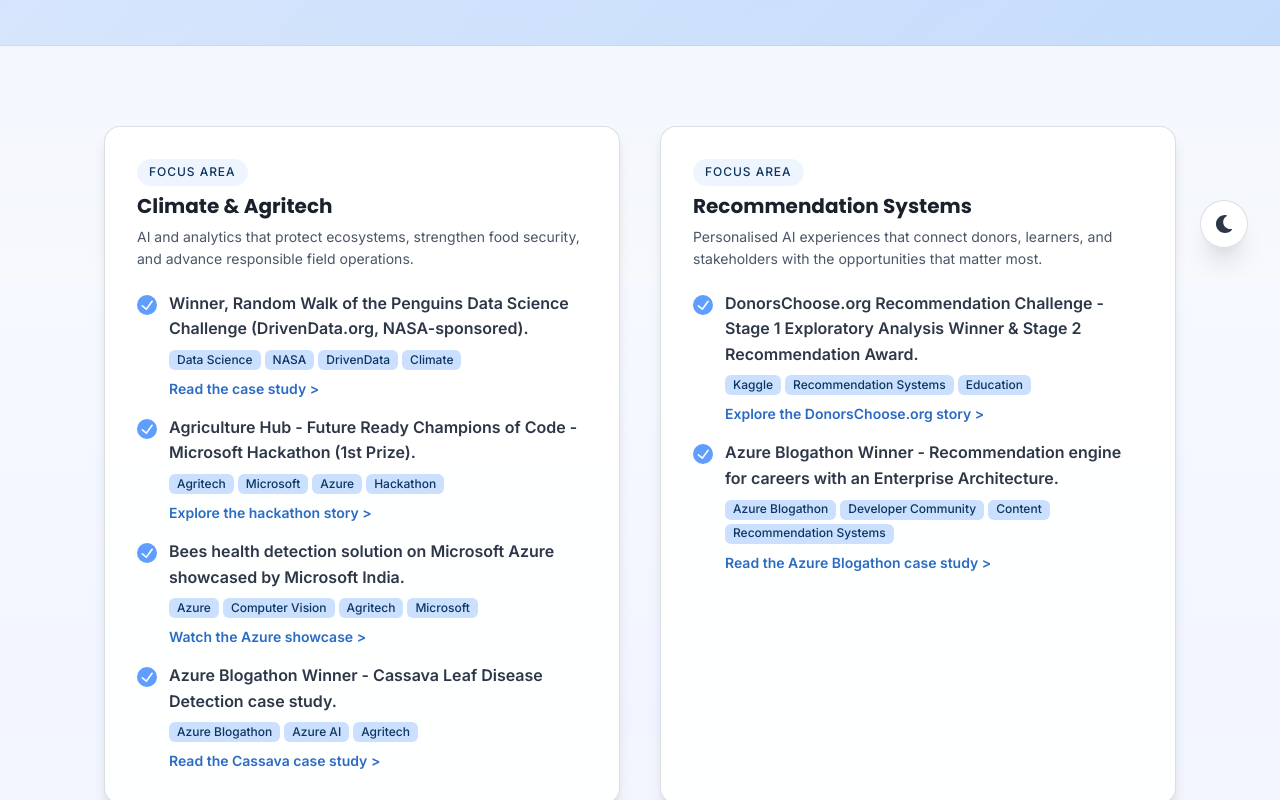
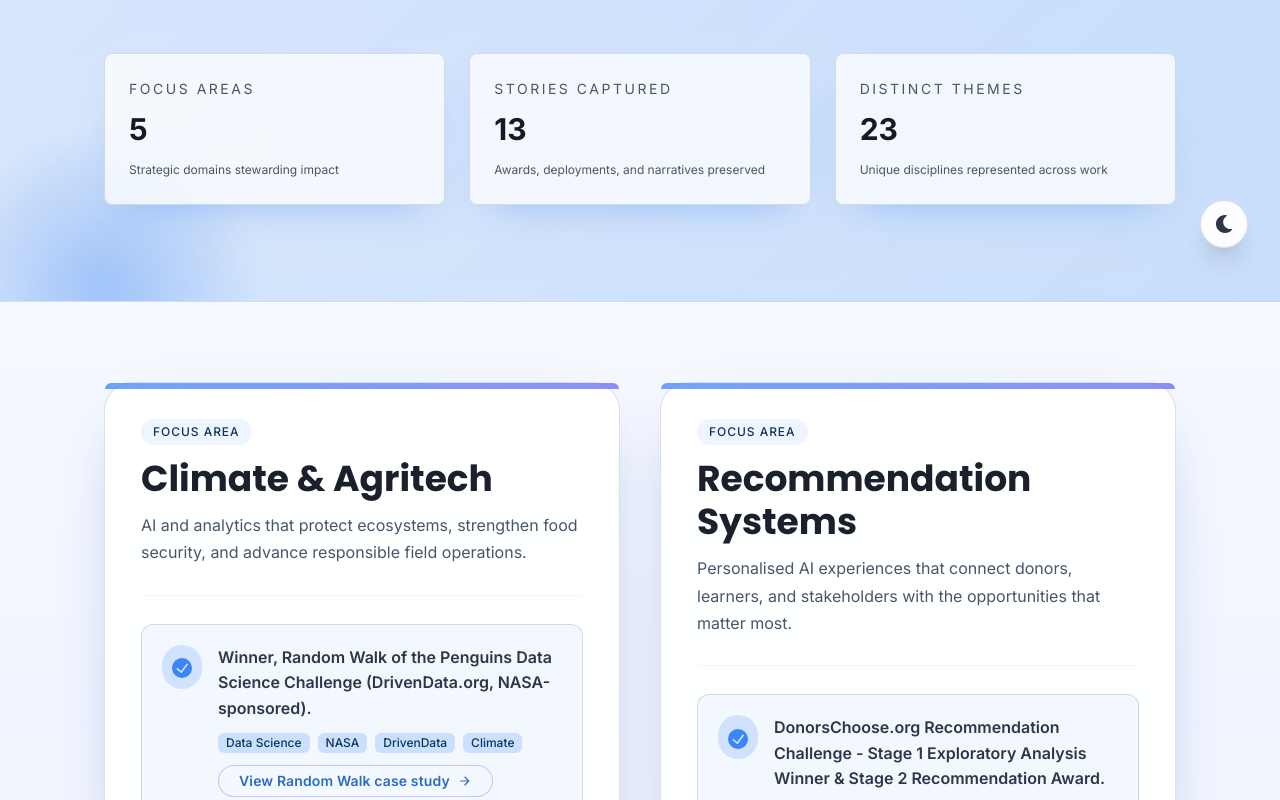
Before and after one commit to ambarishg/AmbarishWEBSITE, a React (Vite) app: page /highlights in a window 1280 px wide. Shown: the part 520-1320 px from the top of the page. Built offline with nearby package versions, Linux system fonts and the light colour scheme.

Commit message:
Rearrange the Highlights

```diff
--- a/src/pages/Highlights.jsx
+++ b/src/pages/Highlights.jsx
@@ -3,7 +3,9 @@ import {
   Breadcrumb,
   BreadcrumbItem,
   BreadcrumbLink,
+  Button,
   Container,
+  Divider,
   Heading,
   Icon,
   SimpleGrid,
@@ -13,68 +15,68 @@ import {
   Wrap,
   useColorModeValue
 } from '@chakra-ui/react';
-import { CheckCircleIcon } from '@chakra-ui/icons';
+import { ArrowForwardIcon, CheckCircleIcon } from '@chakra-ui/icons';
 import { Link as RouterLink } from 'react-router-dom';
 import { achievements } from '../data/profile.js';
 
 const linkForHighlight = (description) => {
   if (description.includes('Random Walk of the Penguins')) {
     return {
-      label: 'Read the case study >',
+      label: 'View Random Walk case study',
       to: '/highlights/random-walk-of-the-penguins'
     };
   }
   if (description.includes('Bees health detection solution')) {
     return {
-      label: 'Watch the Azure showcase >',
+      label: 'Watch the Azure showcase',
       to: '/highlights/bees-health-detection'
     };
   }
   if (description.includes('Future Ready Champions of Code')) {
     return {
-      label: 'Explore the hackathon story >',
+      label: 'View hackathon story',
       to: '/highlights/future-ready-champions'
     };
   }
   if (description.includes('DonorsChoose.org Recommendation Challenge')) {
     return {
-      label: 'Explore the DonorsChoose.org story >',
+      label: 'View DonorsChoose.org story',
       to: '/highlights/donors-choose-recommendation'
     };
   }
   if (description.includes('Kiva Crowd Funding Data Challenge')) {
     return {
-      label: 'Explore the Kiva analytics story >',
+      label: 'View Kiva analytics story',
       to: '/highlights/kiva-crowdfunding-analysis'
     };
   }
   if (description.includes('Recommendation engine for careers with an Enterprise Architecture')) {
     return {
-      label: 'Read the Azure Blogathon case study >',
+      label: 'View Azure Blogathon case study',
       to: '/highlights/azure-blogathon-champion'
     };
   }
   if (description.includes('Cassava Leaf Disease Detection')) {
     return {
-      label: 'Read the Cassava case study >',
+      label: 'View Cassava case study',
       to: '/highlights/azure-blogathon-cassava'
     };
   }
   if (description.includes('Kaggle Weekly Kernel Award on African Conflicts Data Visualization')) {
     return {
-      label: 'Explore the African Conflicts visualisation >',
+      label: 'View African Conflicts visualisation',
       to: '/highlights/african-conflicts-visualisation'
     };
   }
   if (description.includes('Center for Policing Equity (CPE) Hackathon Winner')) {
     return {
-      label: 'See the policing equity insights >',
+      label: 'View policing equity insights',
       to: '/highlights/cpe-equity-visualisation'
     };
   }
   if (description.includes('DST Geospatial Hackathon 2023 Winner')) {
     return {
-      label: 'Explore the Socio Economic Hub story >',
+      label: 'View Socio Economic Hub story',
       to: '/highlights/dst-geospatial-hackathon'
     };
   }
@@ -89,17 +91,105 @@ const Highlights = () => {
   const breadcrumbColor = useColorModeValue('gray.500', 'gray.400');
   const cardBg = useColorModeValue('whiteAlpha.900', 'rgba(15,23,42,0.88)');
   const border = useColorModeValue('rgba(148,163,184,0.35)', 'rgba(148,163,184,0.25)');
+  const accentGradient = useColorModeValue(
+    'linear-gradient(90deg, rgba(59,130,246,0.85) 0%, rgba(99,102,241,0.85) 100%)',
+    'linear-gradient(90deg, rgba(96,165,250,0.75) 0%, rgba(129,140,248,0.75) 100%)'
+  );
   const headingColor = useColorModeValue('gray.800', 'gray.100');
   const bodyColor = useColorModeValue('gray.700', 'gray.200');
   const subtle = useColorModeValue('gray.600', 'gray.400');
-  const linkColor = useColorModeValue('brand.600', 'brand.300');
   const tagBg = useColorModeValue('rgba(59,130,246,0.08)', 'rgba(59,130,246,0.18)');
+  const statCardBg = useColorModeValue('rgba(255,255,255,0.75)', 'rgba(15,23,42,0.75)');
+  const statBorder = useColorModeValue('rgba(148,163,184,0.35)', 'rgba(148,163,184,0.2)');
+  const statHeading = useColorModeValue('gray.900', 'gray.100');
+  const statSubtle = useColorModeValue('gray.600', 'gray.400');
+  const cardShadow = useColorModeValue(
+    '0 24px 65px -32px rgba(30,64,175,0.45)',
+    '0 24px 65px -32px rgba(30,64,175,0.75)'
+  );
+  const cardHoverShadow = useColorModeValue(
+    '0 32px 85px -30px rgba(30,64,175,0.55)',
+    '0 32px 85px -30px rgba(30,64,175,0.85)'
+  );
+  const itemBg = useColorModeValue('rgba(236,243,255,0.6)', 'rgba(20,24,35,0.75)');
+  const itemBorder = useColorModeValue('rgba(148,163,184,0.35)', 'rgba(148,163,184,0.25)');
+  const iconBg = useColorModeValue('rgba(59,130,246,0.18)', 'rgba(59,130,246,0.25)');
+  const iconColor = useColorModeValue('brand.500', 'brand.300');
+  const dividerColor = useColorModeValue('rgba(226,232,240,0.7)', 'rgba(74,85,104,0.55)');
+  const ctaBg = useColorModeValue('rgba(244,249,255,0.92)', 'rgba(30,41,59,0.88)');
+  const ctaHoverBg = useColorModeValue('rgba(231,244,255,0.96)', 'rgba(45,55,72,0.9)');
+  const ctaBorder = useColorModeValue('rgba(99,102,241,0.35)', 'rgba(147,197,253,0.45)');
+  const ctaText = useColorModeValue('brand.600', 'brand.200');
+  const ctaShadow = useColorModeValue(
+    '0 16px 35px -24px rgba(59,130,246,0.55)',
+    '0 16px 35px -20px rgba(129,140,248,0.55)'
+  );
+
+  const totalHighlights = achievements.reduce((sum, group) => {
+    const itemCount = group.items.reduce((count, item) => {
+      const description = typeof item === 'string' || item === null ? item : item.description;
+      return description ? count + 1 : count;
+    }, 0);
+    return sum + itemCount;
+  }, 0);
+
+  const allTags = new Set();
+  achievements.forEach((group) => {
+    group.items.forEach((item) => {
+      if (typeof item === 'object' && item !== null && Array.isArray(item.tags)) {
+        item.tags.forEach((tag) => allTags.add(tag));
+      }
+    });
+  });
+
+  const stats = [
+    {
+      label: 'Focus areas',
+      value: achievements.length,
+      description: 'Strategic domains stewarding impact'
+    },
+    {
+      label: 'Stories captured',
+      value: totalHighlights,
+      description: 'Awards, deployments, and narratives preserved'
+    },
+    {
+      label: 'Distinct themes',
+      value: allTags.size,
+      description: 'Unique disciplines represented across work'
+    }
+  ];
 
   return (
     <Box>
-      <Box bg={heroBg} borderBottom="1px solid" borderColor="outline" py={{ base: 14, md: 20 }}>
-        <Container maxW="6xl">
-          <Stack spacing={6} align="flex-start">
+      <Box
+        position="relative"
+        overflow="hidden"
+        bg={heroBg}
+        borderBottom="1px solid"
+        borderColor="outline"
+        py={{ base: 16, md: 24 }}
+      >
+        <Box
+          position="absolute"
+          top={{ base: '-20', md: '-24' }}
+          right={{ base: '-32', md: '-28' }}
+          w={{ base: '320px', md: '420px' }}
+          h={{ base: '320px', md: '420px' }}
+          bgGradient="radial(rgba(99,102,241,0.35), transparent 65%)"
+          filter="blur(6px)"
+        />
+        <Box
+          position="absolute"
+          bottom={{ base: '-32', md: '-36' }}
+          left={{ base: '-10', md: '-14' }}
+          w={{ base: '260px', md: '320px' }}
+          h={{ base: '260px', md: '320px' }}
+          bgGradient="radial(rgba(59,130,246,0.35), transparent 70%)"
+          filter="blur(8px)"
+        />
+        <Container maxW="6xl" position="relative">
+          <Stack spacing={{ base: 8, md: 10 }} align="flex-start">
             <Breadcrumb fontSize="sm" separator="/" color={breadcrumbColor}>
               <BreadcrumbItem>
                 <BreadcrumbLink as={RouterLink} to="/">
@@ -131,6 +221,35 @@ const Highlights = () => {
                 outcomes for conservation, education, national missions, and developer ecosystems.
               </Text>
             </Stack>
+            <SimpleGrid
+              columns={{ base: 1, sm: 3 }}
+              spacing={{ base: 4, md: 6 }}
+              w="full"
+              pt={{ base: 2, md: 4 }}
+            >
+              {stats.map((stat) => (
+                <Box
+                  key={stat.label}
+                  bg={statCardBg}
+                  border="1px solid"
+                  borderColor={statBorder}
+                  borderRadius="lg"
+                  px={{ base: 5, md: 6 }}
+                  py={{ base: 5, md: 6 }}
+                  boxShadow="0 18px 40px -25px rgba(59,130,246,0.55)"
+                >
+                  <Text fontSize="sm" textTransform="uppercase" letterSpacing="0.18em" color={statSubtle}>
+                    {stat.label}
+                  </Text>
+                  <Text fontSize={{ base: '2xl', md: '3xl' }} fontWeight="bold" color={statHeading} mt={2}>
+                    {stat.value}
+                  </Text>
+                  <Text fontSize="xs" color={statSubtle} mt={2} lineHeight={1.6}>
+                    {stat.description}
+                  </Text>
+                </Box>
+              ))}
+            </SimpleGrid>
           </Stack>
         </Container>
       </Box>
@@ -140,17 +259,36 @@ const Highlights = () => {
           {achievements.map((group) => (
             <Box
               key={group.category}
+              position="relative"
               bg={cardBg}
               border="1px solid"
               borderColor={border}
-              borderRadius="2xl"
-              p={{ base: 6, md: 8 }}
-              boxShadow="lg"
-              transition="all 0.25s ease"
-              _hover={{ transform: 'translateY(-4px)', boxShadow: 'xl' }}
+              borderRadius="28px"
+              p={{ base: 7, md: 9 }}
+              boxShadow={cardShadow}
+              backdropFilter="blur(14px)"
+              zIndex={0}
+              transition="all 0.3s ease"
+              _hover={{
+                transform: 'translateY(-6px)',
+                boxShadow: cardHoverShadow,
+                borderColor: 'brand.400'
+              }}
+              _before={{
+                content: '""',
+                position: 'absolute',
+                top: 0,
+                left: 0,
+                right: 0,
+                height: '6px',
+                borderTopLeftRadius: 'inherit',
+                borderTopRightRadius: 'inherit',
+                bg: accentGradient,
+                opacity: 0.85
+              }}
             >
-              <Stack spacing={5}>
-                <Stack spacing={2}>
+              <Stack spacing={7}>
+                <Stack spacing={3}>
                   <Tag
                     size="sm"
                     variant="subtle"
@@ -165,16 +303,17 @@ const Highlights = () => {
                   >
                     Focus Area
                   </Tag>
-                  <Heading size="md" color={headingColor}>
+                  <Heading size={{ base: 'lg', md: 'xl' }} color={headingColor} lineHeight={1.2}>
                     {group.category}
                   </Heading>
                   {group.description ? (
-                    <Text color={subtle} fontSize="sm" lineHeight={1.6}>
+                    <Text color={subtle} fontSize={{ base: 'sm', md: 'md' }} lineHeight={1.7}>
                       {group.description}
                     </Text>
                   ) : null}
                 </Stack>
-                <Stack spacing={4}>
+                <Divider borderColor={dividerColor} />
+                <Stack spacing={5}>
                   {group.items.map((item) => {
                     const description =
                       typeof item === 'string' || item === null ? item : item.description;
@@ -189,14 +328,29 @@ const Highlights = () => {
 
                     return (
                       <Box key={description}>
-                        <Stack direction="row" spacing={3} align="flex-start">
-                          <Icon as={CheckCircleIcon} color="brand.400" boxSize={5} mt={1} />
-                          <Stack spacing={2}>
+                        <Stack
+                          direction="row"
+                          spacing={4}
+                          align="flex-start"
+                          bg={itemBg}
+                          border="1px solid"
+                          borderColor={itemBorder}
+                          borderRadius="xl"
+                          p={{ base: 4, md: 5 }}
+                        >
+                          <Box
+                            bg={iconBg}
+                            borderRadius="full"
+                            p={2.5}
+                          >
+                            <Icon as={CheckCircleIcon} color={iconColor} boxSize={5} />
+                          </Box>
+                          <Stack spacing={3} flex="1">
                             <Text color={bodyColor} fontWeight="semibold" lineHeight={1.6}>
                               {description}
                             </Text>
                             {tags.length ? (
-                              <Wrap spacing={1}>
+                              <Wrap spacing={2}>
                                 {tags.map((tag) => (
                                   <Tag
                                     key={`${description}-${tag}`}
@@ -210,15 +364,35 @@ const Highlights = () => {
                               </Wrap>
                             ) : null}
                             {link ? (
-                              <Text
+                              <Button
                                 as={RouterLink}
                                 to={link.to}
-                                fontSize="sm"
-                                color={linkColor}
+                                rightIcon={<ArrowForwardIcon />}
+                                variant="solid"
+                                size="sm"
+                                borderRadius="full"
+                                px={5}
                                 fontWeight="semibold"
+                                alignSelf="flex-start"
+                                bg={ctaBg}
+                                color={ctaText}
+                                border="1px solid"
+                                borderColor={ctaBorder}
+                                boxShadow={ctaShadow}
+                                backdropFilter="blur(6px)"
+                                _hover={{
+                                  bg: ctaHoverBg,
+                                  boxShadow: ctaShadow,
+                                  textDecoration: 'none',
+                                  transform: 'translateY(-1px)'
+                                }}
+                                _active={{
+                                  transform: 'translateY(0)',
+                                  boxShadow: '0 10px 24px -20px rgba(59,130,246,0.55)'
+                                }}
                               >
                                 {link.label}
-                              </Text>
+                              </Button>
                             ) : null}
                           </Stack>
                         </Stack>
```
